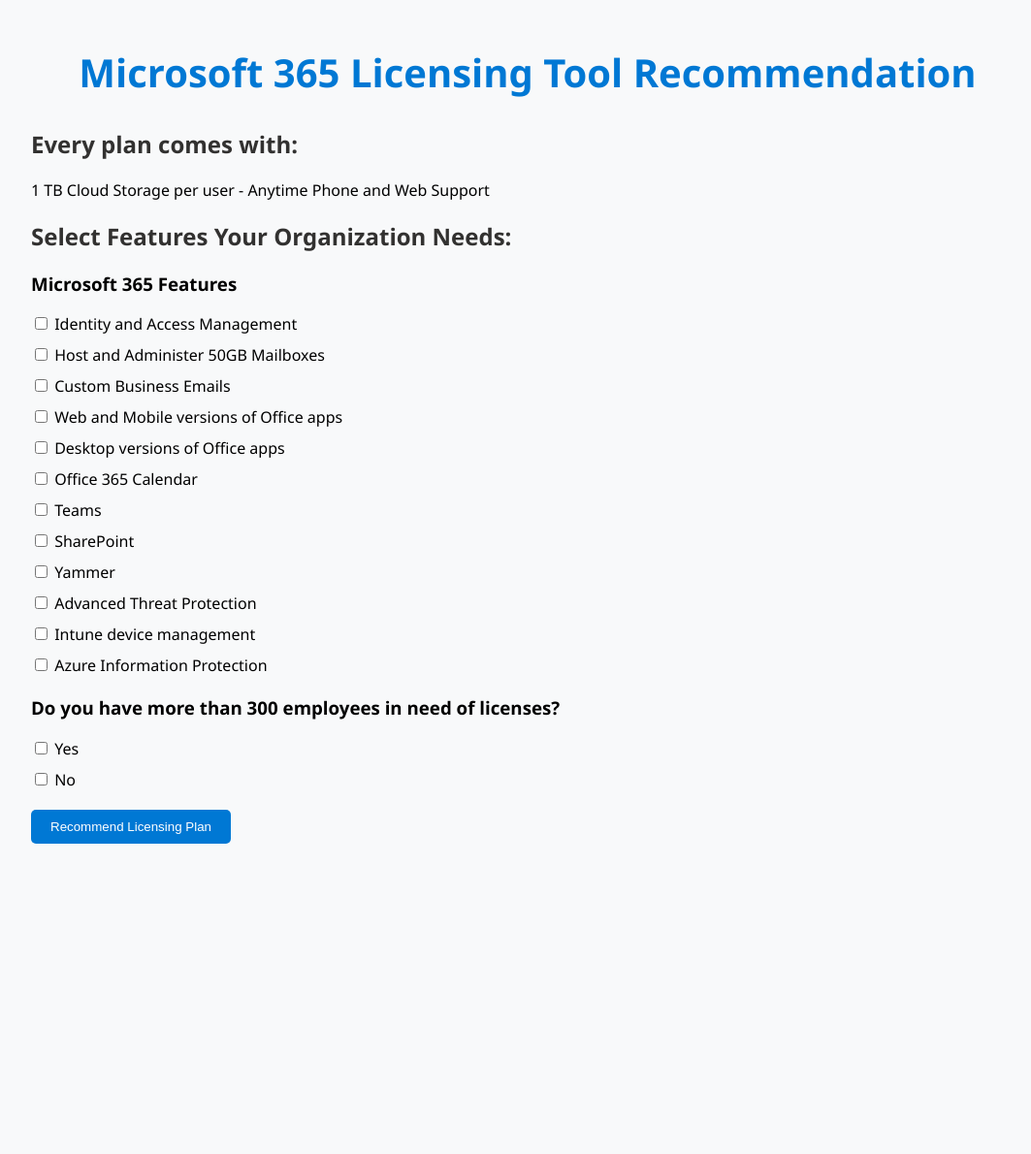
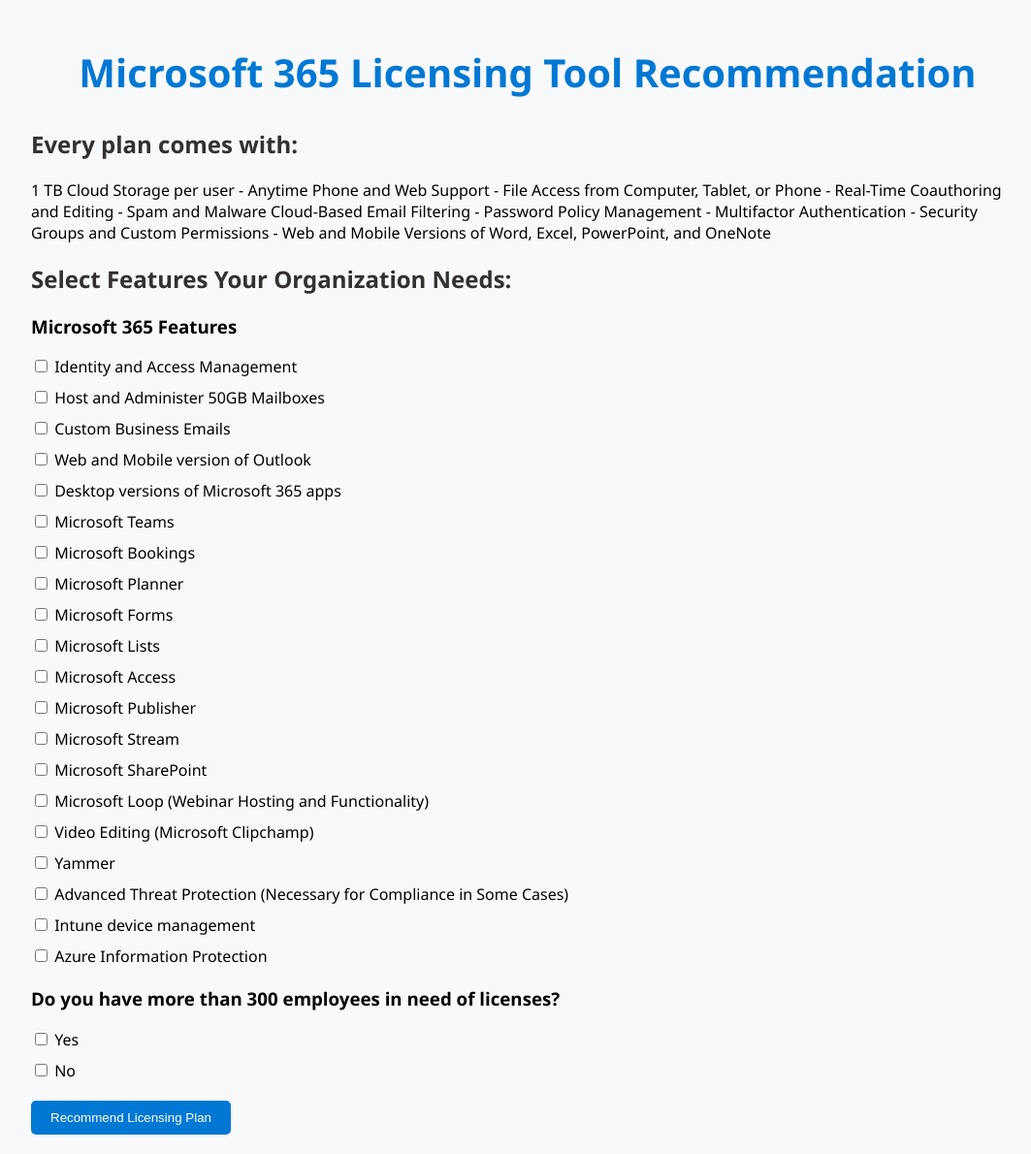
Before and after one commit to esevertson02/Microsoft-365-Capstone, a Flask app: page / in a window 1280 px wide. Shown: the whole page at 97% size, without its empty margins (96-1159 px from the left). Before the commit the page ends 870 px from the top, so only its background shows below. Run offline with Flask 3, Linux system fonts and the light colour scheme.

Commit message:
Added some More features
We will need to add more and edit these down eventually but just to get the ball rolling

```diff
--- a/app.py
+++ b/app.py
@@ -8,7 +8,7 @@ nce_pricelist = pd.read_csv('NCE_Pricelist.csv')
 
 # Dictionary of Microsoft 365 tools and their features
 tools = {
-    "Microsoft 365 Features": ["Identity and Access Management","Host and Administer 50GB Mailboxes", "Custom Business Emails","Web and Mobile versions of Office apps", "Desktop versions of Office apps","Office 365 Calendar", "Teams", "SharePoint", "Yammer", "Advanced Threat Protection", "Intune device management", "Azure Information Protection"],
+    "Microsoft 365 Features": ["Identity and Access Management","Host and Administer 50GB Mailboxes", "Custom Business Emails","Web and Mobile version of Outlook", "Desktop versions of Microsoft 365 apps","Microsoft Teams","Microsoft Bookings","Microsoft Planner", "Microsoft Forms", "Microsoft Lists", "Microsoft Access", "Microsoft Publisher", "Microsoft Stream", "Microsoft SharePoint","Microsoft Loop (Webinar Hosting and Functionality)","Video Editing (Microsoft Clipchamp)", "Yammer", "Advanced Threat Protection (Necessary for Compliance in Some Cases)", "Intune device management", "Azure Information Protection"],
     "Do you have more than 300 employees in need of licenses?": ["Yes", "No"],
 }
 
--- a/templates/index.html
+++ b/templates/index.html
@@ -13,7 +13,10 @@
         <h1>Microsoft 365 Licensing Tool Recommendation</h1>
         <form action="{{ url_for('recommend') }}" method="post">
             <h2>Every plan comes with:</h2>
-            <p>1 TB Cloud Storage per user - Anytime Phone and Web Support
+            <p>1 TB Cloud Storage per user - Anytime Phone and Web Support - File Access from Computer, Tablet, or Phone
+                - Real-Time Coauthoring and Editing - Spam and Malware Cloud-Based Email Filtering - Password Policy
+                Management - Multifactor Authentication - Security Groups and Custom Permissions - Web and Mobile
+                Versions of Word, Excel, PowerPoint, and OneNote
             </p>
             <strong>
                 <h2>Select Features Your Organization Needs:</h2>
```
